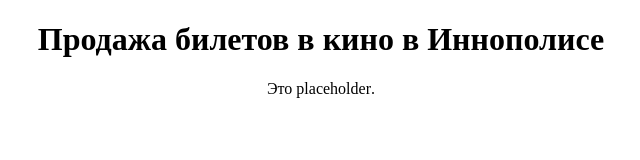
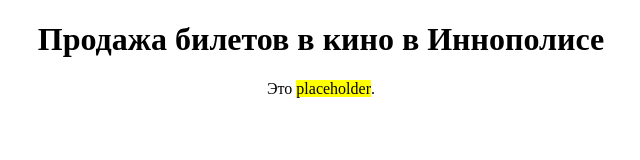
Before and after one commit to caper-stc-19/stc, a plain HTML site: page index.html in a window 1280 px wide. Shown: the whole page, without its empty margins (319-959 px from the left). Drawn offline with Linux system fonts and the light colour scheme.

Commit message:
background color for first-span in main.css file

```diff
--- a/static/main.css
+++ b/static/main.css
@@ -6,5 +6,5 @@
 }
 
 #first-span {
-    border-block-color: yellow;
+    background: yellow;
 }
```
